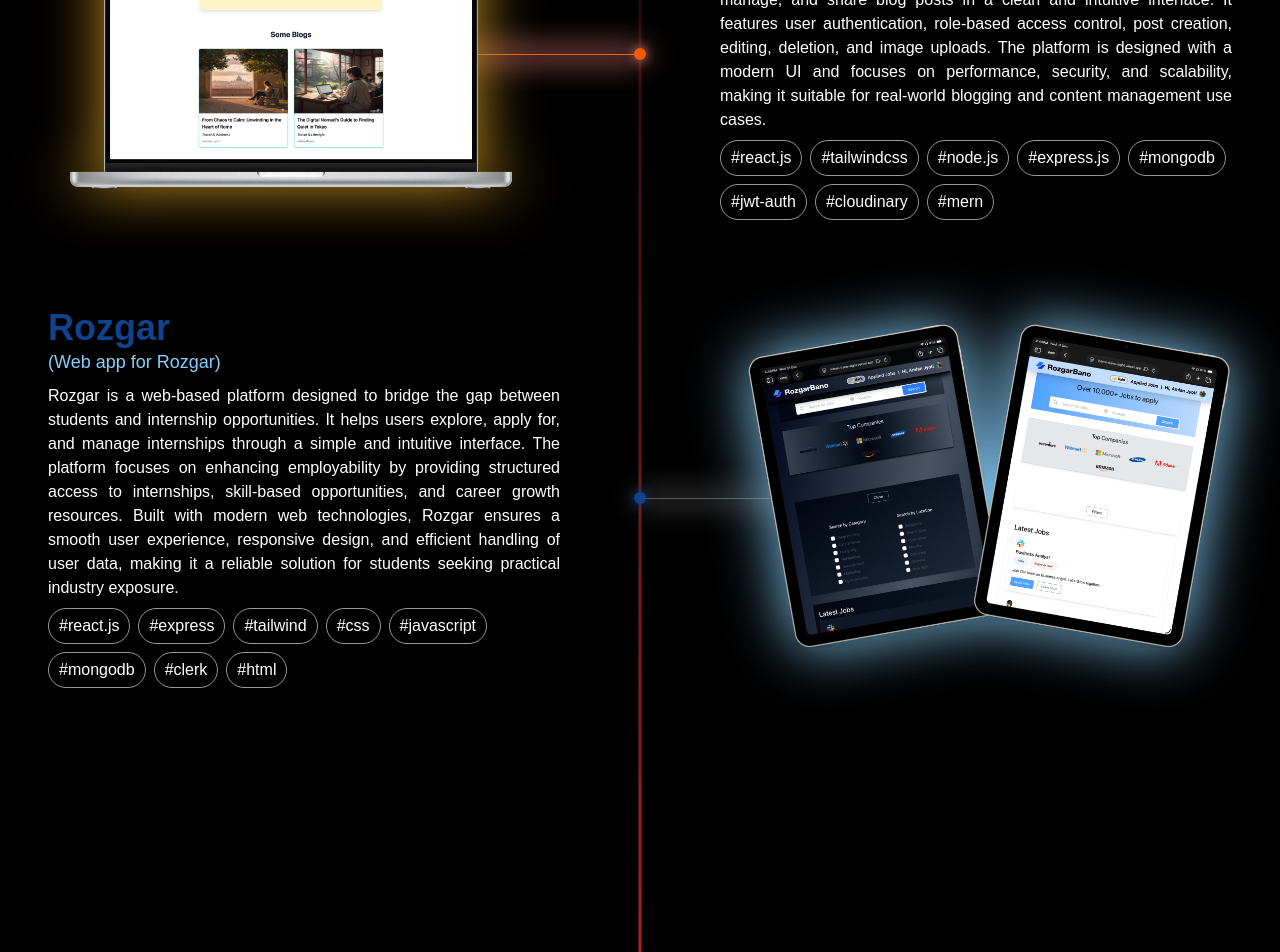
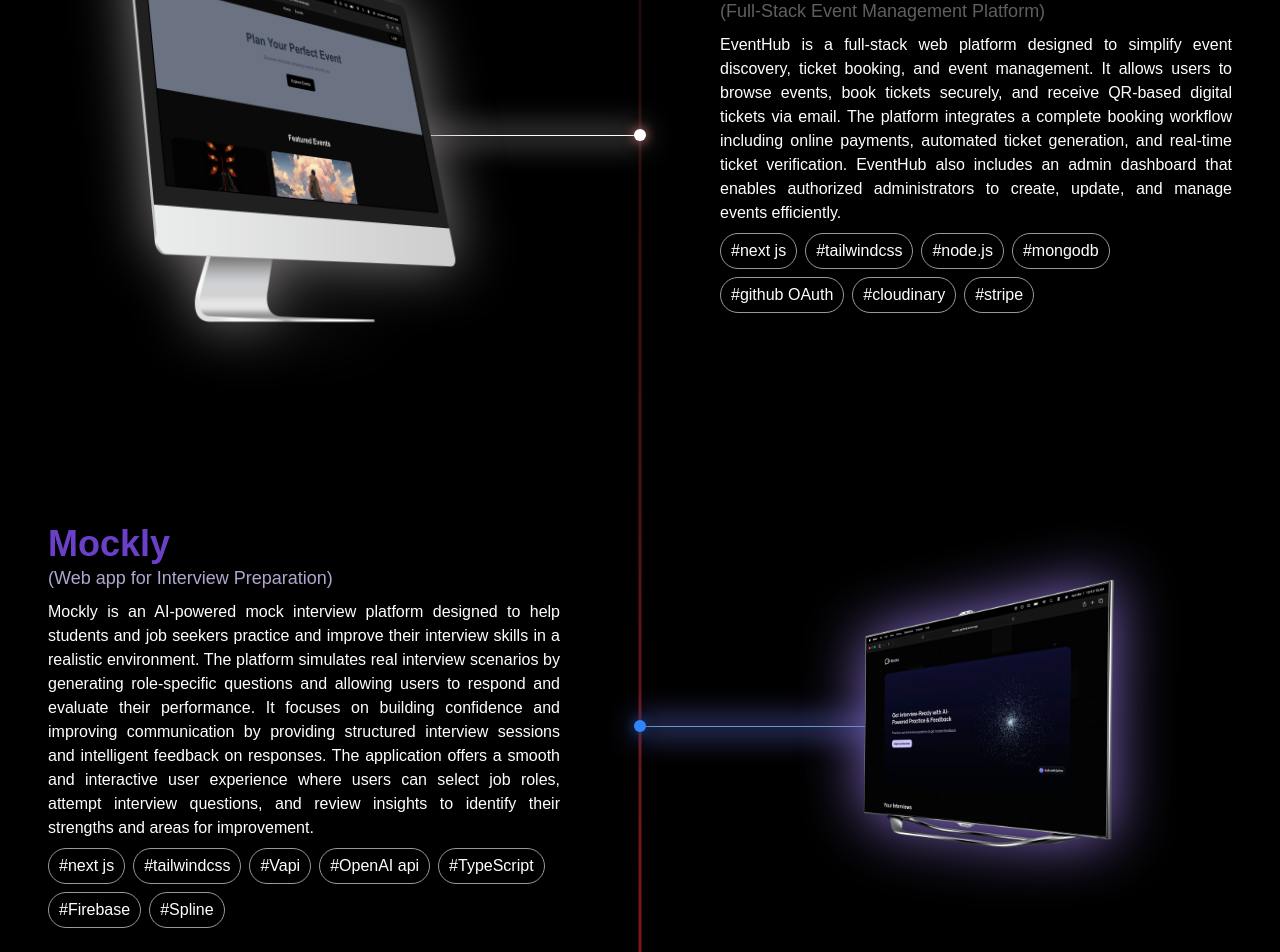
Before and after one commit to amlanjyoti8704/Portfolio, a React (Vite) app: page / in a window 1280 px wide. Shown: the part 1340-2292 px from the top of the page. Built offline with nearby package versions, Linux system fonts and the light colour scheme; a web font is replaced by a local one.

Commit message:
Refactor code structure for improved readability and maintainability

```diff
--- a/src/constants/index.js
+++ b/src/constants/index.js
@@ -45,9 +45,9 @@
 
   const counterItems = [
     { value: 3, suffix: "+", label: "Years of Coding Experience" },
-    { value: 7, suffix: "+", label: "Personal & Academic Projects" },
+    { value: 10, suffix: "+", label: "Personal & Academic Projects" },
     { value: 5, suffix: "+", label: "Technical Certifications" },
-    { value: 95, suffix: "%", label: "Learning Consistency Rate" },
+    { value: 96, suffix: "%", label: "Learning Consistency Rate" },
   ];
 
   const logoIconsList = [
@@ -187,7 +187,7 @@
       logoPath: "/images/logos/Birla_Institute_of_Technology_Mesra.png",
       title: "Graduation",
       date: "August 2023 - Present",
-      score: "CGPA: ",
+      score: "CGPA: 8.51",
       responsibilities: [
         "I’m pursuing a B.Tech in Computer Science and Engineering, developing a strong foundation in algorithms, software development, and system design.",
         "I’m actively building skills in web development, databases, and backend technologies to solve real-world problems.",
--- a/src/sections/ShowcaseSection.jsx
+++ b/src/sections/ShowcaseSection.jsx
@@ -15,6 +15,8 @@
     const project4Ref=useRef(null);
     const project5Ref=useRef(null);
     const project6Ref=useRef(null);
+    const project7Ref=useRef(null);
+    const project8Ref=useRef(null);
 
     useGSAP(() => {
         gsap.fromTo(sectionRef.current,
@@ -22,7 +24,7 @@
             { opacity: 1, y: 0, duration: 1, ease: 'power2.inOut' }
         );
 
-        const projects = [project1Ref, project2Ref, project3Ref, project4Ref];
+        const projects = [project1Ref, project2Ref, project3Ref, project4Ref,project5Ref,project6Ref,project7Ref,project8Ref];
         projects.forEach((ref, index) => {
             gsap.fromTo(ref.current,
                 { opacity: 0, y: 50 },
@@ -40,7 +42,7 @@
             );
         });
     }
-    , [sectionRef, project1Ref, project2Ref, project3Ref, project4Ref, project5Ref, project6Ref]);
+    , [sectionRef, project1Ref, project2Ref, project3Ref, project4Ref, project5Ref, project6Ref, project7Ref, project8Ref]);
 
   return (
     <section id="work" ref={sectionRef} className="relative w-full bg-black pt-20 px-4 md:px-12 overflow-hidden">
@@ -52,6 +54,71 @@
 
       <div className="relative pt-20 max-w-full grid md:grid-rows gap-20 items-center z-10">
 
+        {/* {Project 8} */}
+        <div ref={project1Ref} className="flex flex-col md:flex-row items-center gap-5 md:justify-between text-center md:text-left md:items-center relative z-10">
+            {/* Optional Dot at Center */}
+            <div className="hidden md:block absolute top-1/2 left-1/2 transform -translate-x-1/2 -translate-y-1/2 w-3 h-3 rounded-full bg-[#ffffff] shadow-[0_0_12px_#F08080] z-40" />
+            <div class="h-[1px] left-1/4 right-1/2 bg-[#ffffff] shadow-[0_0_30px_5px_#7e7a7a] absolute top-1/2 hidden md:block"></div>
+            <a href="https://eventmanagement-puce-nine.vercel.app/">
+            <img
+                src="/images/project8.png"
+                alt="EventManagement"
+                className="max-w-[38vw]  object-contain mb-6 drop-shadow-[0_0_30px_#7e7a7a] transition-transform duration-300 ease-in-out hover:scale-105"
+            />
+            </a>
+
+            <div class="md:w-[40vw] w-[80vw]">
+                <h3 class="text-[#939292f5] font-bold text-2xl md:text-4xl">EventHub</h3>
+                <span class="text-[#5f5f5f] text-base md:text-lg">(Full-Stack Event Management Platform)</span>
+                <p class="text-justify text-sm md:text-base mt-2">
+                    EventHub is a full-stack web platform designed to simplify event discovery, ticket booking, and event management. It allows users to browse events, book tickets securely, and receive QR-based digital tickets via email. The platform integrates a complete booking workflow including online payments, automated ticket generation, and real-time ticket verification.
+                    EventHub also includes an admin dashboard that enables authorized administrators to create, update, and manage events efficiently.
+                </p>
+                <ul class="flex flex-wrap gap-2 mt-2">
+                   <li className="border rounded-[50px] border-[#999] px-[10px] py-[5px] text-sm md:text-base">#next js</li>
+                    <li className="border rounded-[50px] border-[#999] px-[10px] py-[5px] text-sm md:text-base">#tailwindcss</li>
+                    <li className="border rounded-[50px] border-[#999] px-[10px] py-[5px] text-sm md:text-base">#node.js</li>
+                    {/* <li className="border rounded-[50px] border-[#999] px-[10px] py-[5px] text-sm md:text-base">#express.js</li> */}
+                    <li className="border rounded-[50px] border-[#999] px-[10px] py-[5px] text-sm md:text-base">#mongodb</li>
+                    <li className="border rounded-[50px] border-[#999] px-[10px] py-[5px] text-sm md:text-base">#github OAuth</li>
+                    <li className="border rounded-[50px] border-[#999] px-[10px] py-[5px] text-sm md:text-base">#cloudinary</li>
+                    <li className="border rounded-[50px] border-[#999] px-[10px] py-[5px] text-sm md:text-base">#stripe</li>
+                </ul>
+            </div>
+        </div>
+
+        {/* {Project 7} */}
+        <div ref={project5Ref} className="flex flex-col md:flex-row items-center gap-5 md:justify-between text-center md:text-left md:items-center relative z-10">
+            {/* Optional Dot at Center */}
+            <div className="hidden md:block absolute top-1/2 left-1/2 transform -translate-x-1/2 -translate-y-1/2 w-3 h-3 rounded-full bg-[#3383fb] shadow-[0_0_12px_#11428d] z-40" />
+            <div class="h-[1px] right-1/4 left-1/2 bg-[#609bd3] shadow-[0_0_30px_5px_#606cd3] absolute top-1/2 hidden md:block"></div>
+            <div class="md:w-[40vw] w-[80vw] order-2 md:order-1">
+                <h3 class="text-[#6b40c9] font-bold text-2xl md:text-4xl">Mockly</h3>
+                <span class="text-[#b2a5d0] text-base md:text-lg">(Web app for Interview Preparation)</span>
+                <p class="text-justify text-sm md:text-base mt-2">
+                    Mockly is an AI-powered mock interview platform designed to help students and job seekers practice and improve their interview skills in a realistic environment. The platform simulates real interview scenarios by generating role-specific questions and allowing users to respond and evaluate their performance. It focuses on building confidence and improving communication by providing structured interview sessions and intelligent feedback on responses.
+                    The application offers a smooth and interactive user experience where users can select job roles, attempt interview questions, and review insights to identify their strengths and areas for improvement.
+                </p>
+
+                <ul class="flex flex-wrap gap-2 mt-2">
+                    <li class="border rounded-[50px] border-[#999] px-[10px] py-[5px] text-sm md:text-base">#next js</li>
+                    <li class="border rounded-[50px] border-[#999] px-[10px] py-[5px] text-sm md:text-base">#tailwindcss</li>
+                    <li class="border rounded-[50px] border-[#999] px-[10px] py-[5px] text-sm md:text-base">#Vapi</li>
+                    <li class="border rounded-[50px] border-[#999] px-[10px] py-[5px] text-sm md:text-base">#OpenAI api</li>
+                    <li class="border rounded-[50px] border-[#999] px-[10px] py-[5px] text-sm md:text-base">#TypeScript</li>
+                    <li class="border rounded-[50px] border-[#999] px-[10px] py-[5px] text-sm md:text-base">#Firebase</li>
+                    <li class="border rounded-[50px] border-[#999] px-[10px] py-[5px] text-sm md:text-base">#Spline</li>
+                    {/* <li class="border rounded-[50px] border-[#999] px-[10px] py-[5px] text-sm md:text-base">#html</li> */}
+                </ul>
+            </div>
+            <a className='order-1 md:order-2' href="https://intern-bano-eight.vercel.app/" target='_blank'>
+                <img
+                    src="/images/project7.png"
+                    alt="RozgarBano"
+                    className="max-w-[38vw] object-contain mb-6 drop-shadow-[0_0_30px_#846bc9] order-1 md:order-2 transition-transform duration-300 ease-in-out hover:scale-105"
+                />
+            </a>
+        </div>
 
         {/* Project 6 */}
         <div ref={project1Ref} className="flex flex-col md:flex-row items-center gap-5 md:justify-between text-center md:text-left md:items-center relative z-10">
```
Also changed, not shown: public/images/project7.png (added), public/images/project8.png (added).
